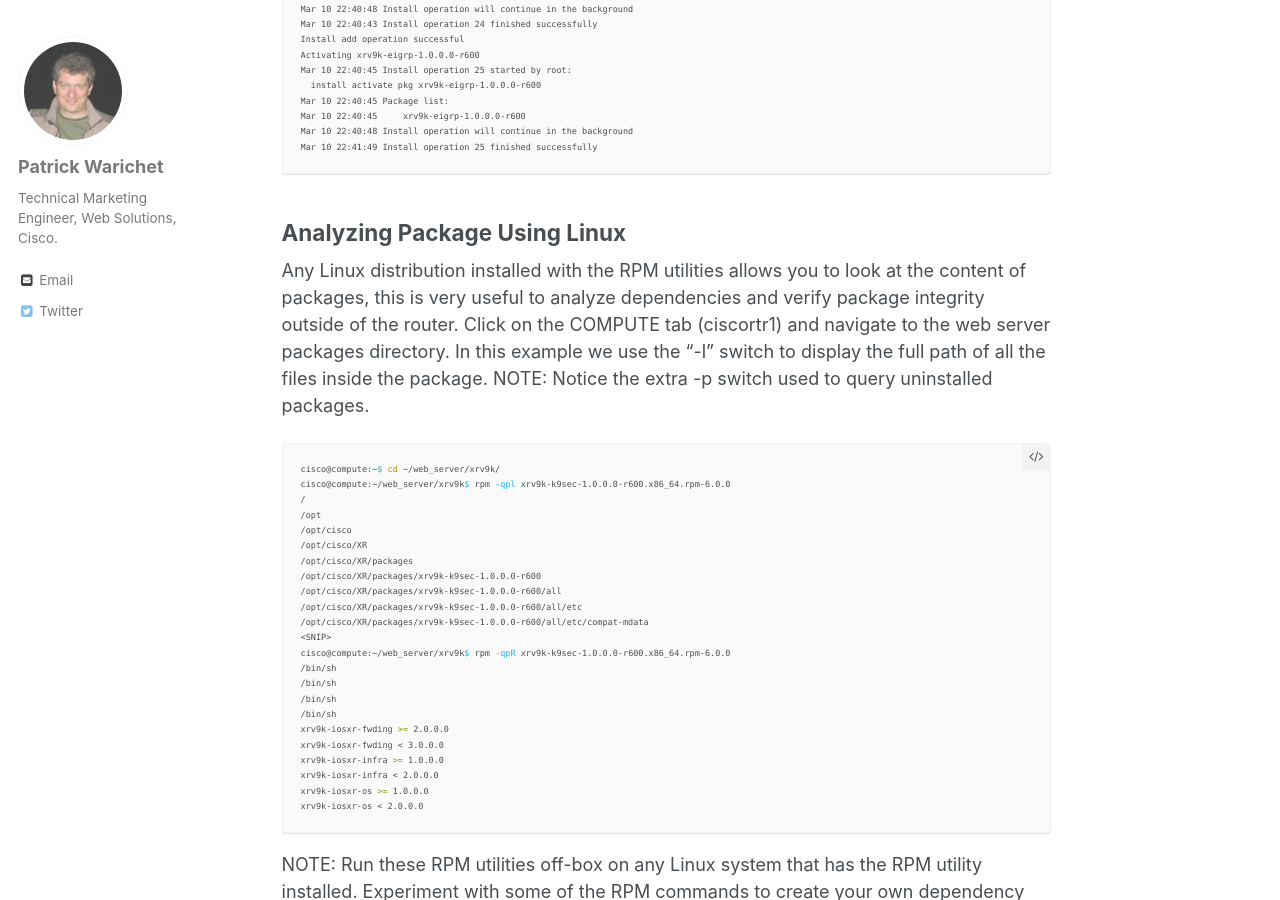
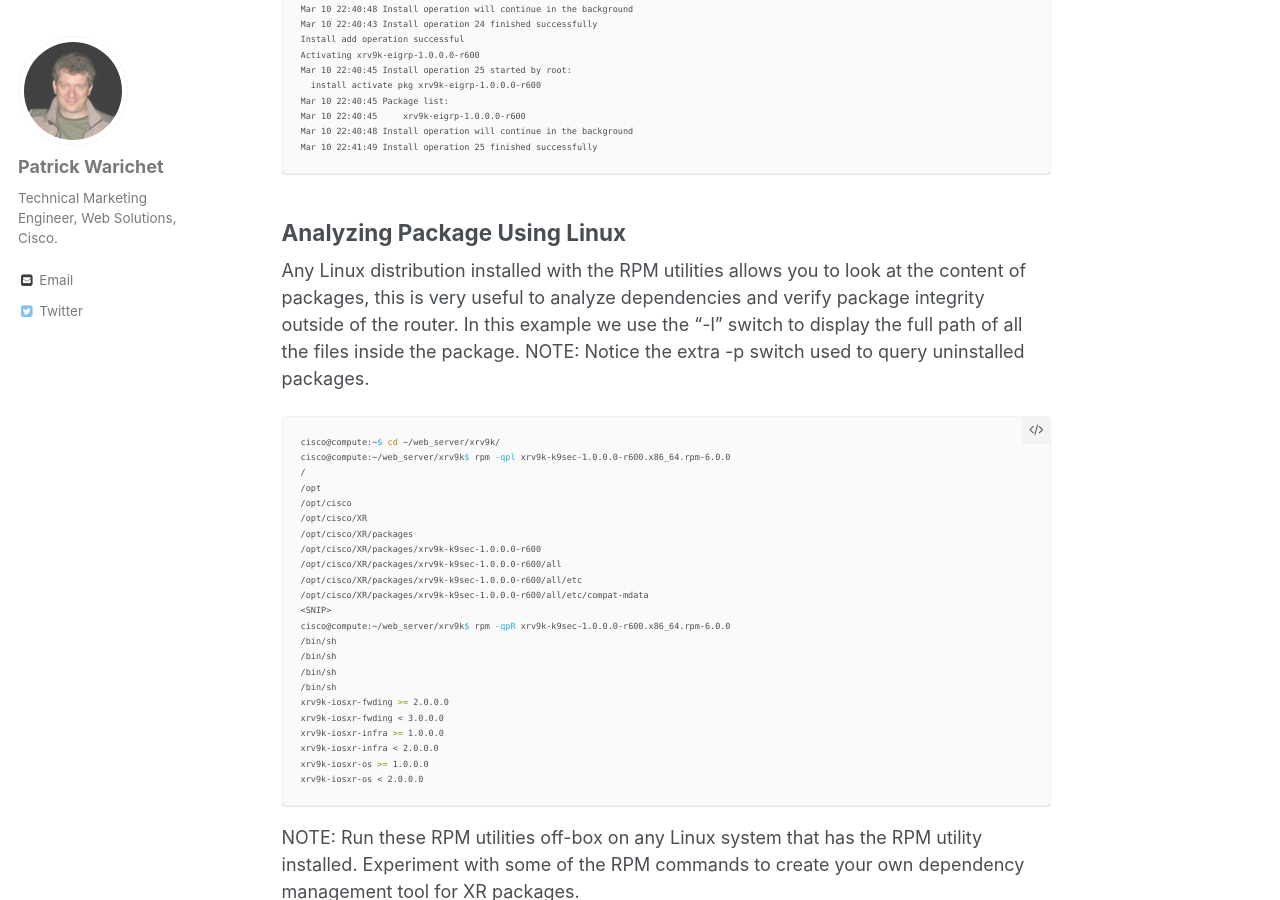
Before and after one commit to xrdocs/software-management, a Jekyll site: the page built from _tutorials/2016-08-06-introduction-to-rpm.md, in a window 1280 px wide and 900 px high, scrolled down 5633 px. Built offline with Jekyll 4.4.1, drawn with Linux system fonts in a browser that asks for light colours; comment, search, counter and statistics services are not loaded.

Commit message:
Updated 2016-08-06-introduction-to-rpm.md

````diff
--- a/_tutorials/2016-08-06-introduction-to-rpm.md
+++ b/_tutorials/2016-08-06-introduction-to-rpm.md
@@ -252,7 +252,7 @@ Mar 10 22:41:49 Install operation 25 finished successfully
 
 ## Analyzing Package Using Linux
 
-Any Linux distribution installed with the RPM utilities allows you to look at the content of packages, this is very useful to analyze dependencies and verify package integrity outside of the router. Click on the COMPUTE tab (ciscortr1) and navigate to the web server packages directory. In this example we use the “-l” switch to display the full path of all the files inside the package.
+Any Linux distribution installed with the RPM utilities allows you to look at the content of packages, this is very useful to analyze dependencies and verify package integrity outside of the router. In this example we use the “-l” switch to display the full path of all the files inside the package.
 NOTE: Notice the extra -p switch used to query uninstalled packages.
 
 ```shell
````
